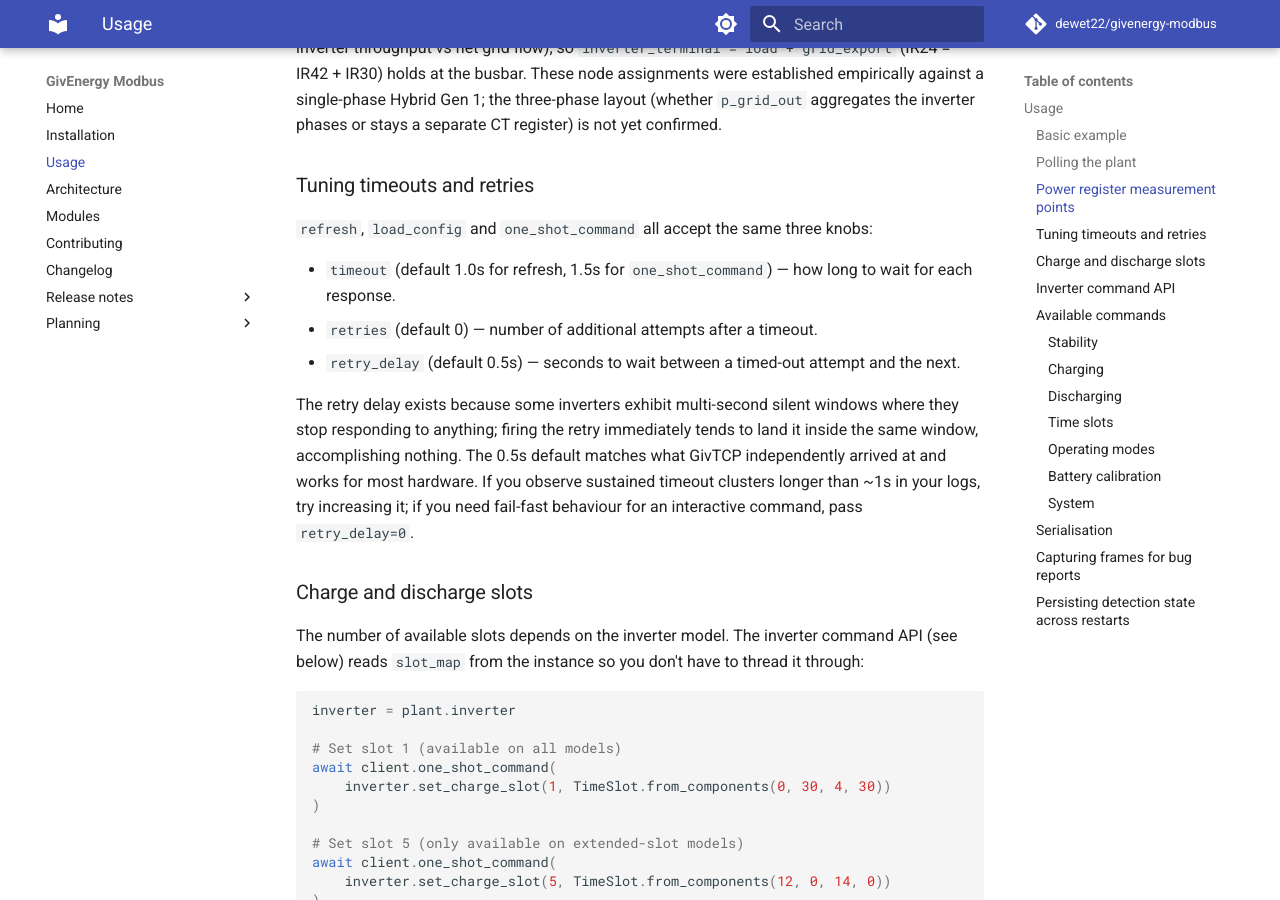
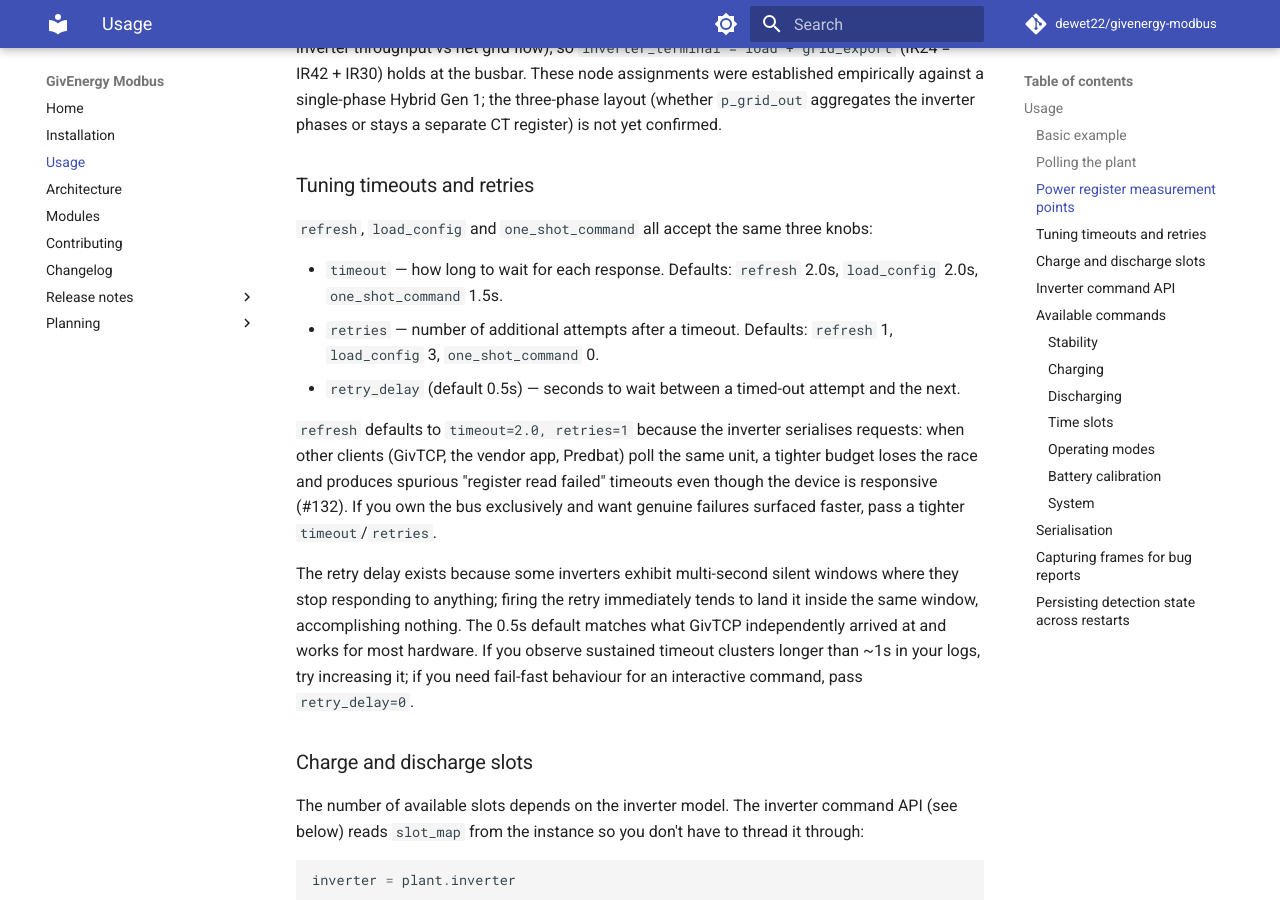
Before and after one commit to dewet22/givenergy-modbus, an MkDocs documentation site: the page built from docs/usage.md, in a window 1280 px wide and 900 px high, scrolled down 2777 px. Built offline with MkDocs 1.6.1 and Material for MkDocs 9.7.7, drawn with Linux system fonts in a browser that asks for light colours; comment, search, counter and statistics services are not loaded.

Commit message:
fix(client): raise refresh default budget to 2.0s/1 retry for contended buses
refresh() / refresh_plant() / watch_plant() defaulted to timeout=1.0s, retries=0
on the hot poll path — but the inverter serialises requests, so when other
clients (GivTCP, the vendor app, Predbat) share the bus that budget loses the
race and emits spurious "register read failed" timeouts even though the device
is responsive. Observed on a HYBRID_GEN1 and a live EMS (#132); a 3s+retry probe
read 4/4 at every address under the same contention.

Bump the refresh-path defaults to timeout=2.0, retries=1 — patient enough for a
shared bus without load_config's heavier 3-retry budget (refresh runs every poll
cycle). load_config (2.0s/3) and the low-level send (no default) are unchanged.
Worst-case latency on a genuinely dead inverter rises to ~4s, absorbed by the
consumer's timeout-tolerance.

Closes #132

Changelog: Fixed
Co-Authored-By: Claude Opus 4.8 (1M context) <noreply@anthropic.com>

```diff
--- a/docs/usage.md
+++ b/docs/usage.md
@@ -127,10 +127,17 @@ is not yet confirmed.
 
 `refresh`, `load_config` and `one_shot_command` all accept the same three knobs:
 
-- `timeout` (default 1.0s for refresh, 1.5s for `one_shot_command`) — how long to wait for
-  each response.
-- `retries` (default 0) — number of additional attempts after a timeout.
+- `timeout` — how long to wait for each response. Defaults: `refresh` 2.0s, `load_config`
+  2.0s, `one_shot_command` 1.5s.
+- `retries` — number of additional attempts after a timeout. Defaults: `refresh` 1,
+  `load_config` 3, `one_shot_command` 0.
 - `retry_delay` (default 0.5s) — seconds to wait between a timed-out attempt and the next.
+
+`refresh` defaults to `timeout=2.0, retries=1` because the inverter serialises requests:
+when other clients (GivTCP, the vendor app, Predbat) poll the same unit, a tighter budget
+loses the race and produces spurious "register read failed" timeouts even though the
+device is responsive (#132). If you own the bus exclusively and want genuine failures
+surfaced faster, pass a tighter `timeout`/`retries`.
 
 The retry delay exists because some inverters exhibit multi-second silent windows where
 they stop responding to anything; firing the retry immediately tends to land it inside
```
Also changed, not shown: 2 other files.
